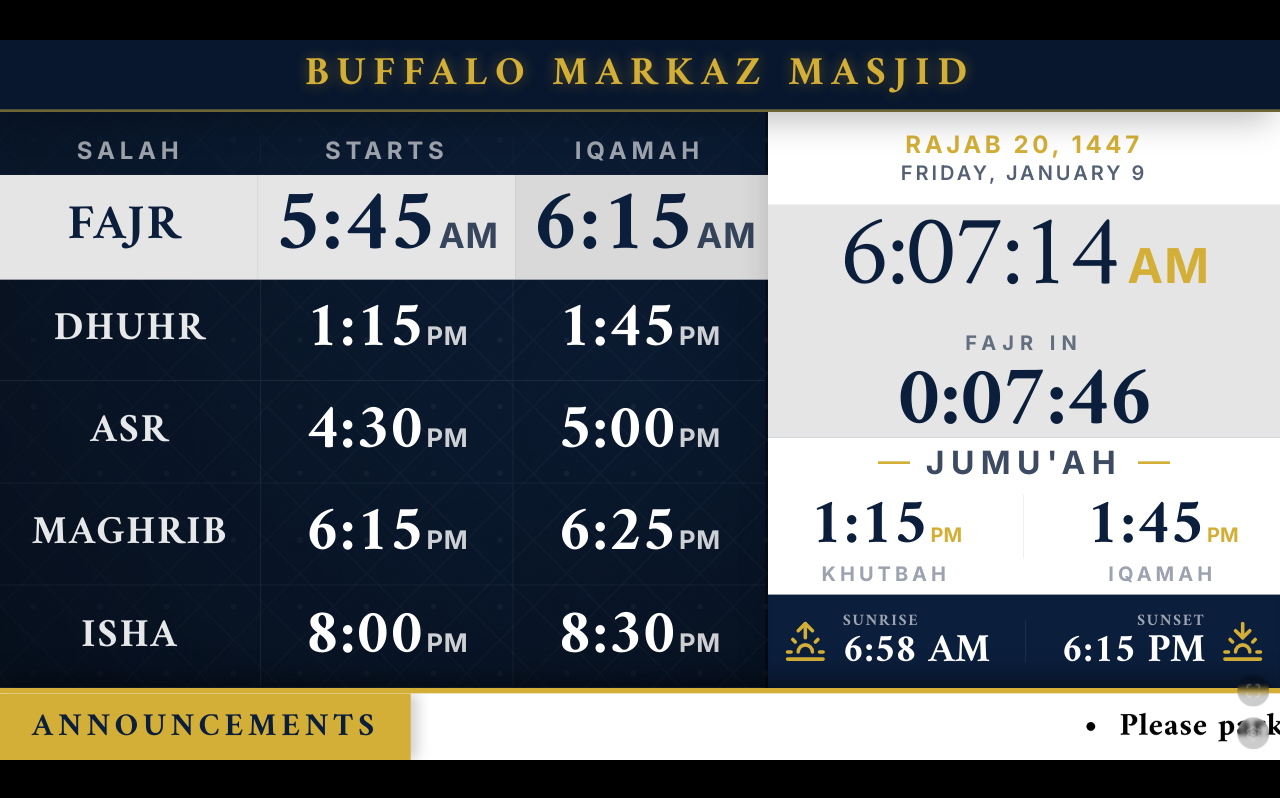
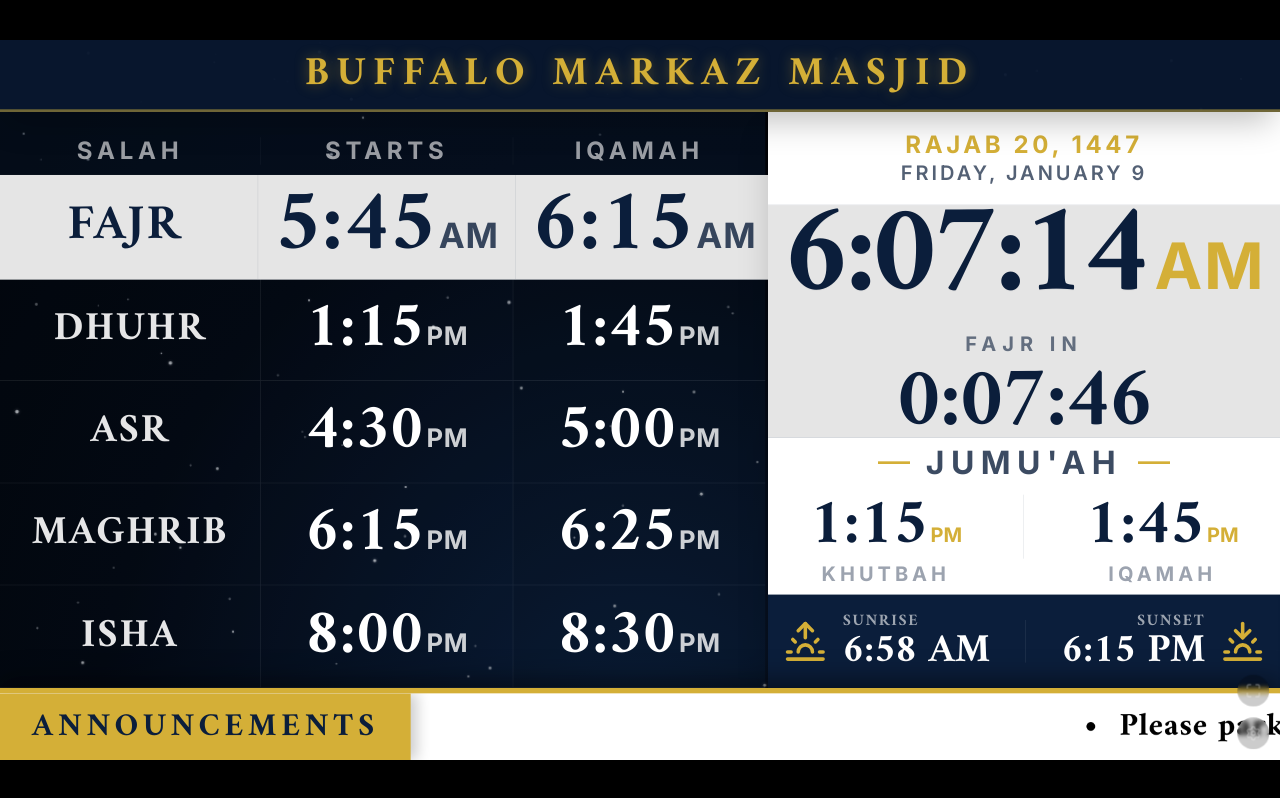
Before and after one commit to Minhaz0007/Buffalo-Markaz-Signage, a React (Vite) app: page / in a window 1280 px wide. Built offline with nearby package versions, Linux system fonts and the light colour scheme.

Commit message:
feat: Update default theme and adjust Iqamah display
Changes the default application theme to 'starry' and refactors the Iqamah time display in the prayer times screen. The Iqamah time now has a subtle darkening effect applied only when the prayer row is not active, improving visual distinction.

```diff
--- a/App.tsx
+++ b/App.tsx
@@ -154,7 +154,7 @@ const App: React.FC = () => {
   const [displayedPrayerTimes, setDisplayedPrayerTimes] = useState<DailyPrayers>(DEFAULT_PRAYER_TIMES);
   const [displayedJumuahTimes, setDisplayedJumuahTimes] = useState(DEFAULT_JUMUAH_TIMES);
   const [systemAlert, setSystemAlert] = useState<string>("");
-  const [currentTheme, setCurrentTheme] = useState<string>('arabesque');
+  const [currentTheme, setCurrentTheme] = useState<string>('starry');
 
   // Source Data
   const [excelSchedule, setExcelSchedule] = useState<Record<string, ExcelDaySchedule>>({});
--- a/components/ScreenPrayerTimes.tsx
+++ b/components/ScreenPrayerTimes.tsx
@@ -184,6 +184,8 @@ export const ScreenPrayerTimes: React.FC<ScreenPrayerTimesProps> = ({ prayers, j
                 const bgClass = isActive ? 'bg-[#E5E5E5] scale-[1.02] z-10 shadow-y-lg' : 'bg-transparent';
                 const textClass = isActive ? 'text-mosque-navy' : 'text-white';
                 const borderClass = isActive ? 'border-mosque-navy/10' : 'border-white/10';
+                // Only apply transparency darkening to Iqamah if the row is NOT active
+                const iqamahBgClass = isActive ? '' : 'bg-black/5';
 
                 return (
                   <div key={idx} className={`flex-1 flex items-center ${bgClass} ${textClass} border-b ${borderClass} transition-all duration-500 relative`}>
@@ -200,7 +202,7 @@ export const ScreenPrayerTimes: React.FC<ScreenPrayerTimesProps> = ({ prayers, j
                     </div>
 
                     {/* Iqamah Time */}
-                    <div className={`w-[33%] h-full flex items-center justify-center border-l ${borderClass} bg-black/5`}>
+                    <div className={`w-[33%] h-full flex items-center justify-center border-l ${borderClass} ${iqamahBgClass}`}>
                         <TimeDisplay time={row.iqamah || ''} className={`${isActive ? 'text-9xl font-black' : 'text-8xl font-bold'}`} />
                     </div>
                   </div>
@@ -221,11 +223,11 @@ export const ScreenPrayerTimes: React.FC<ScreenPrayerTimesProps> = ({ prayers, j
               {/* Clock Section - UNIFIED SIZE */}
               <div className="flex-[4] flex flex-col items-center justify-center border-b border-gray-300 bg-[#E5E5E5] relative overflow-hidden">
                   <div className="flex items-baseline justify-center w-full px-2 mt-4 whitespace-nowrap">
-                     {/* Combined Time Display: HH:MM:SS at same size */}
-                     <span className="text-[9.5rem] leading-none font-serif tracking-tighter text-mosque-navy font-medium drop-shadow-sm tabular-nums">
+                     {/* Combined Time Display: HH:MM:SS increased size ~20% */}
+                     <span className="text-[12rem] leading-[0.8] font-serif tracking-tighter text-mosque-navy font-bold drop-shadow-sm tabular-nums">
                         {hours}:{minutes}:{seconds}
                      </span>
-                     <span className="text-7xl ml-4 font-sans font-bold tracking-wide text-mosque-gold">
+                     <span className="text-8xl ml-4 font-sans font-bold tracking-wide text-mosque-gold">
                         {displayAmPm}
                      </span>
                   </div>
```
